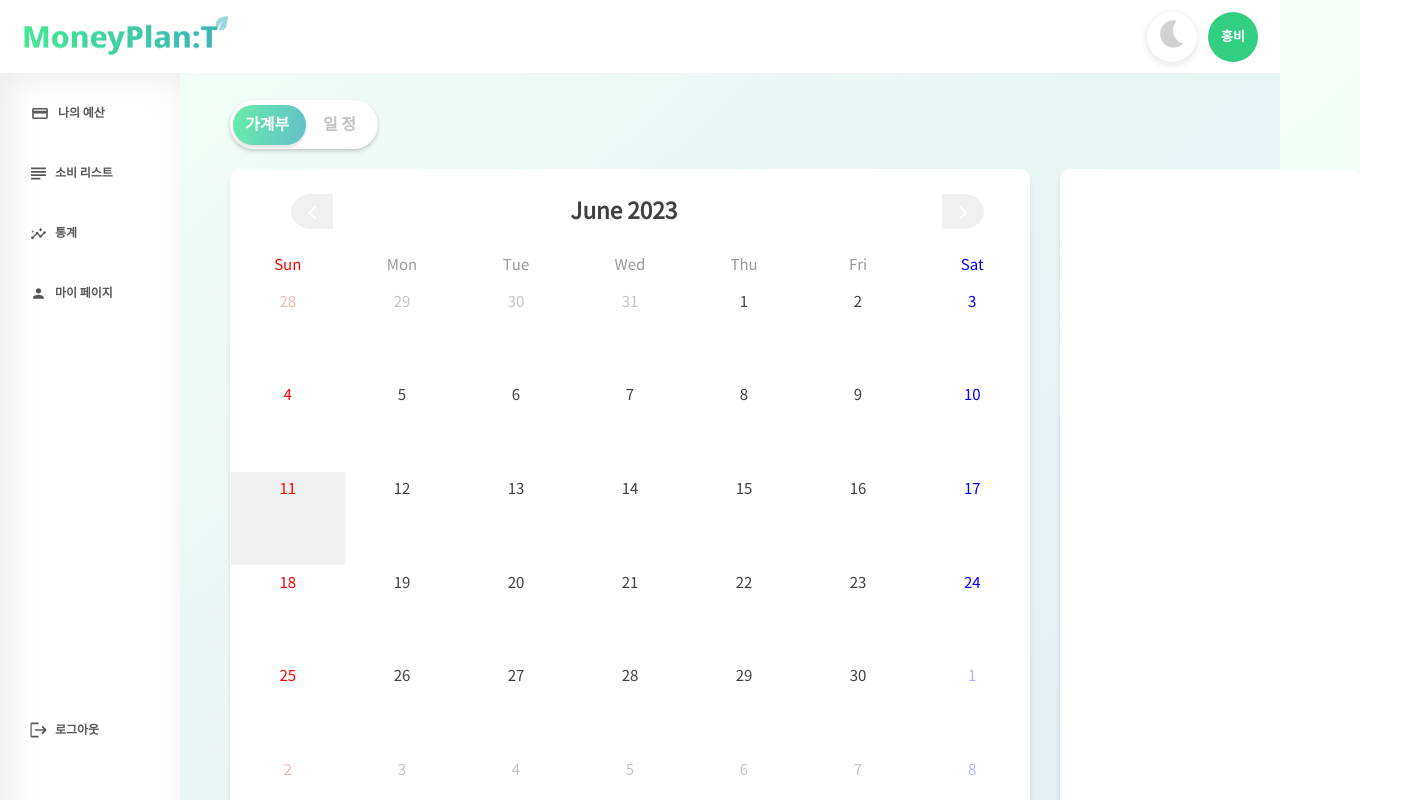
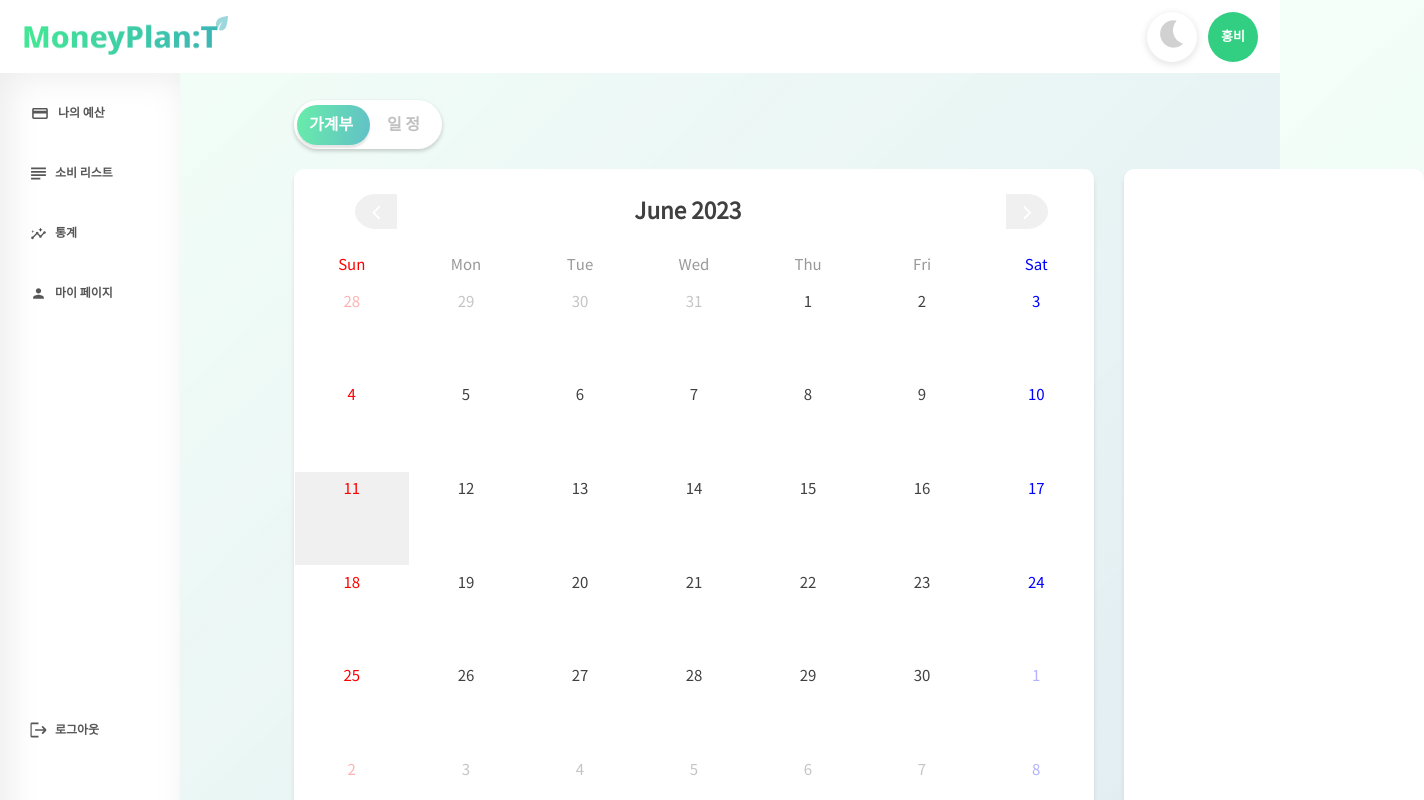
Before and after one commit to lamsasa/frontCheck, a React (Create React App) app: page / in a window 1280 px wide. Shown: the top 800 px of the page, 1424 px wide, since content can reach past the window. Built offline with nearby package versions, Linux system fonts and the light colour scheme; no server answers.

Commit message:
♻️ git ignore 수정 & 🎨 컨테이너 컴포넌트 적용

```diff
--- a/src/pages/MainHome/HomePage.jsx
+++ b/src/pages/MainHome/HomePage.jsx
@@ -5,6 +5,7 @@ import Header from "../../components/Common/Header";
 import Navbar from "../../components/Common/Navbar";
 import ToggleButtonLarge from "../../components/Common/ToggleButtonLarge";
 import useViewport from "../../hooks/viewportHook";
+import { Container } from "@mui/material";
 
 const HomeContainer = styled.div`
   width: ${(props) => (props.isMobile ? '768px' : '100%')};
@@ -56,7 +57,7 @@ const Home = () => {
       <Header />
       <Navbar />
 
-      <HomeContainer>
+      <Container>
         <CalendarContainer>
           <ToggleButtonLarge onText="일 정" offText="가계부" isOn={isOn} handleToggle={handleToggle}/>
 
@@ -68,7 +69,7 @@ const Home = () => {
 
           <calendar/>
         </CalendarContainer>
-      </HomeContainer>
+      </Container>
     </>
   );
 };
--- a/src/pages/MypagePage.jsx
+++ b/src/pages/MypagePage.jsx
@@ -3,7 +3,7 @@ import styled from "styled-components";
 import Header from '../components/Common/Header';
 import Navbar from "../components/Common/Navbar";
 
-const MypageContainer = styled.div`
+const Container = styled.div`
 
     display: flex;
     max-width: 100%;
@@ -39,10 +39,9 @@ const Mypage = () => {
             <Header/>
             <Navbar/>
 
-            <MypageContainer>
+            <Container>
                 <div className="mypage-box"></div>
-
-            </MypageContainer>
+            </Container>
         </>
     );
 };
```
Also changed, not shown: 2 other files (tests, documents, lock files or other folders).
